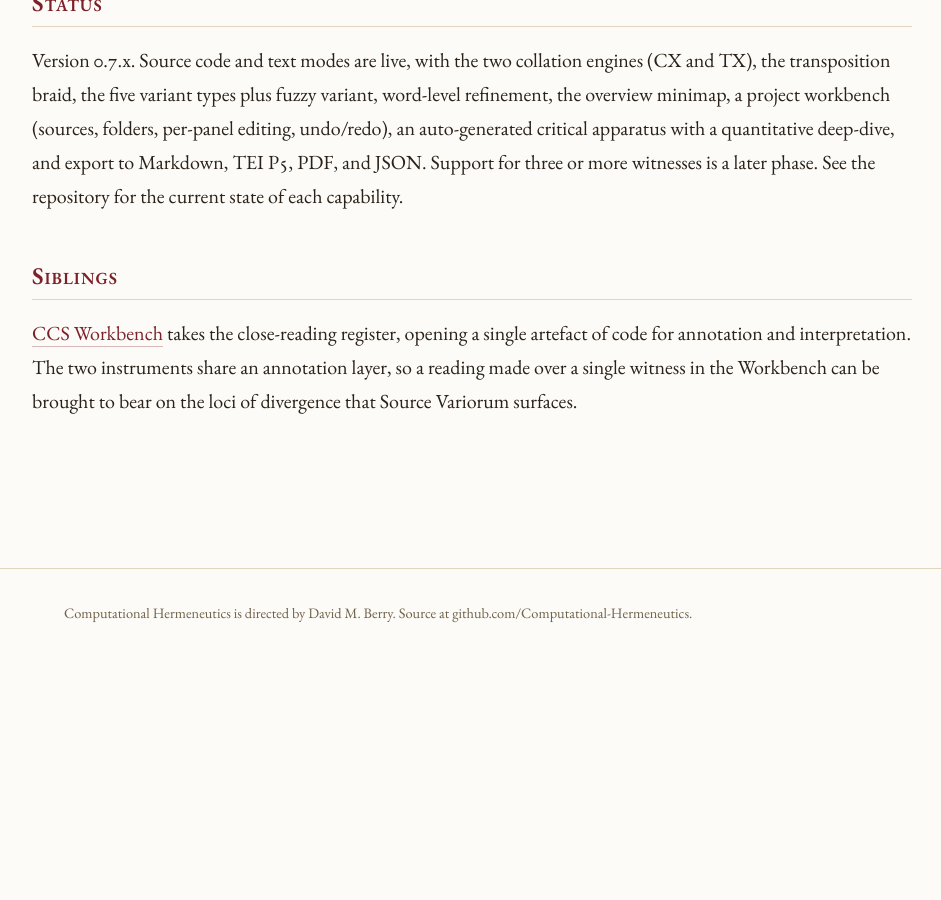
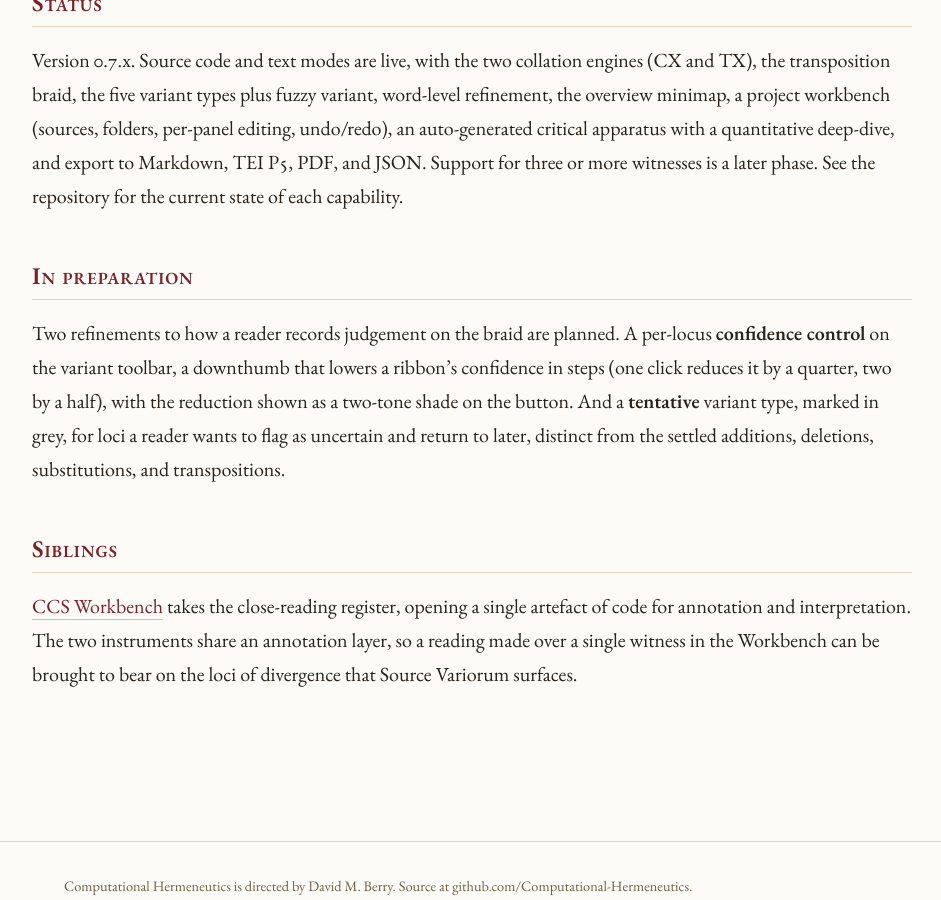
Before and after one commit to Computational-Hermeneutics/Computational-Hermeneutics.github.io, a Jekyll site: the page built from tools/source-variorum.md, in a window 1280 px wide and 900 px high, scrolled down 3136 px. Shown: the whole window, without its empty margins (168-1109 px from the left). Built offline with Jekyll 4.4.1, drawn with Linux system fonts in a browser that asks for light colours; before the commit the page ends 3793 px from its top, so only the background shows below that.

Commit message:
Note in-preparation SV features: confidence downthumb and tentative variant type

```diff
--- a/tools/source-variorum.md
+++ b/tools/source-variorum.md
@@ -59,6 +59,10 @@ Next.js, React, TypeScript, Tailwind, CodeMirror, jsdiff, and jsPDF. The collati
 
 Version 0.7.x. Source code and text modes are live, with the two collation engines (CX and TX), the transposition braid, the five variant types plus fuzzy variant, word-level refinement, the overview minimap, a project workbench (sources, folders, per-panel editing, undo/redo), an auto-generated critical apparatus with a quantitative deep-dive, and export to Markdown, TEI P5, PDF, and JSON. Support for three or more witnesses is a later phase. See the repository for the current state of each capability.
 
+## In preparation
+
+Two refinements to how a reader records judgement on the braid are planned. A per-locus **confidence control** on the variant toolbar, a downthumb that lowers a ribbon's confidence in steps (one click reduces it by a quarter, two by a half), with the reduction shown as a two-tone shade on the button. And a **tentative** variant type, marked in grey, for loci a reader wants to flag as uncertain and return to later, distinct from the settled additions, deletions, substitutions, and transpositions.
+
 ## Siblings
 
 [CCS Workbench](/tools/ccs-wb.html) takes the close-reading register, opening a single artefact of code for annotation and interpretation. The two instruments share an annotation layer, so a reading made over a single witness in the Workbench can be brought to bear on the loci of divergence that Source Variorum surfaces.
```
